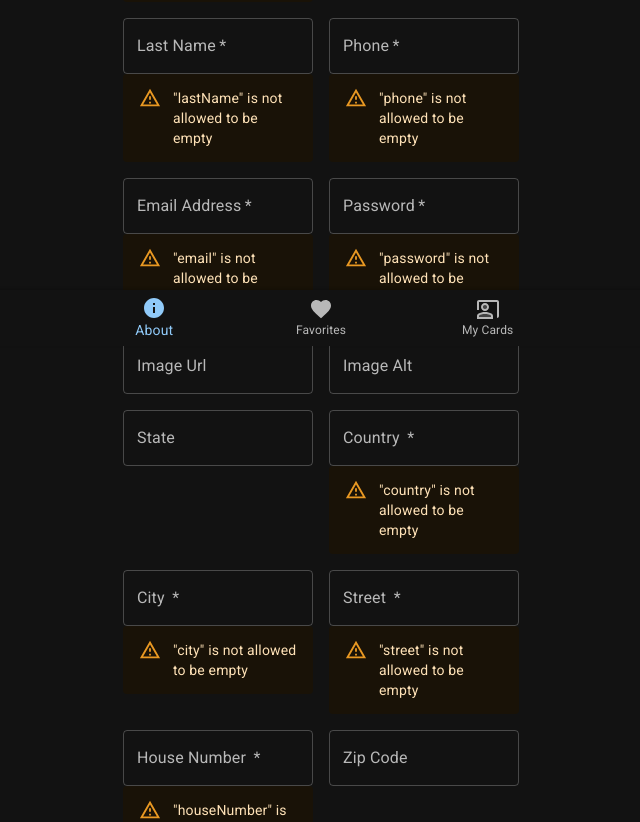
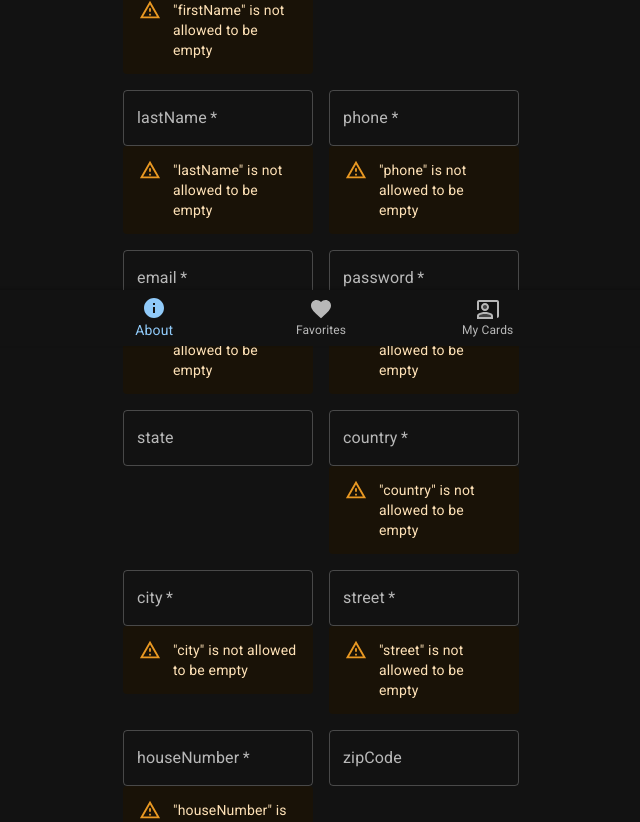
Before and after one commit to malkabraca/------, a React (Create React App) app: page /register in a window 1280 px wide. Shown: the part 454-1276 px from the top of the page, without its empty margins (319-959 px from the left). Built offline with nearby package versions, Linux system fonts and the light colour scheme.

Commit message:
register componnet

```diff
--- a/src/components/RegisterPagecomponent.jsx
+++ b/src/components/RegisterPagecomponent.jsx
@@ -0,0 +1,62 @@
+import { Alert, Grid, TextField } from "@mui/material";
+
+const mustFields = [
+  "firstName",
+  "lastName",
+  "phone",
+  "email",
+  "password",
+  "country",
+  "city",
+  "street",
+  "houseNumber",
+];
+
+const RegisterPageComponent = ({
+  item,
+  inputState,
+  inputsErrorState,
+  onChange
+}) => {
+  const isRequired = mustFields.includes(item);
+  if (item === "biz") return;
+  return isRequired ? (
+    <Grid item xs={12} sm={6}>
+      <TextField
+        required
+        name={item}
+        fullWidth
+        id={item}
+        label={item}
+        value={inputState ? inputState[item] : ""}
+        onChange={onChange}
+      />
+      {inputsErrorState && inputsErrorState[item] && (
+        <Alert severity="warning">
+          {inputsErrorState[item].map((item) => (
+            <div key={"{item}-errors" + item}>{item}</div>
+          ))}
+        </Alert>
+      )}
+    </Grid>
+  ) : (
+    <Grid item xs={12} sm={6}>
+      <TextField
+        name={item}
+        fullWidth
+        id={item}
+        label={item}
+        value={inputState[item] ? inputState[item] : ""}
+        onChange={onChange}
+      />
+      {inputsErrorState && inputsErrorState[item] && (
+        <Alert severity="warning">
+          {inputsErrorState[item].map((item) => (
+            <div key={"{item}-errors" + item}>{item}</div>
+          ))}
+        </Alert>
+      )}
+    </Grid>
+  );
+};
+export default RegisterPageComponent;
--- a/src/pages/RegisterPage.jsx
+++ b/src/pages/RegisterPage.jsx
@@ -18,16 +18,18 @@ import axios from "axios";
 import { toast } from "react-toastify";
 import CachedIcon from "@mui/icons-material/Cached";
 import { useEffect } from "react";
+import RegisterPageComponent from "../components/RegisterPagecomponent";
+
 const RegisterPage = () => {
   const [inputState, setInputState] = useState({
+    imageUrl: "",
+    imageAlt: "",
     firstName: "",
     middleName: "",
     lastName: "",
     phone: "",
     email: "",
     password: "",
-    imageUrl: "",
-    imageAlt: "",
     state: "",
     country: "",
     city: "",
@@ -40,7 +42,7 @@ const RegisterPage = () => {
   useEffect(() => {
     const joiResponse = validateRegisterSchema(inputState);
     setinputsErrorState(joiResponse);
-  },[])
+  }, []);
 
   const [inputsErrorState, setinputsErrorState] = useState(null);
   const navigate = useNavigate();
@@ -96,14 +98,14 @@ const RegisterPage = () => {
   const resetForm = () => {
     let newInputState = JSON.parse(JSON.stringify(inputState));
     newInputState = {
+      imageUrl: "",
+      imageAlt: "",
       firstName: "",
       middleName: "",
       lastName: "",
       phone: "",
       email: "",
       password: "",
-      imageUrl: "",
-      imageAlt: "",
       state: "",
       country: "",
       city: "",
@@ -126,7 +128,7 @@ const RegisterPage = () => {
     });
     setinputsErrorState(newjoiResponse);
   };
-
+  const keys = Object.keys(inputState);
   return (
     <Container component="main" maxWidth="xs">
       <CssBaseline />
@@ -146,269 +148,16 @@ const RegisterPage = () => {
         </Typography>
         <Box component="div" noValidate sx={{ mt: 3 }}>
           <Grid container spacing={2}>
-            <Grid item xs={12} sm={6}>
-              <TextField
-                autoComplete="given-name"
-                name="firstName"
-                required
-                fullWidth
-                id="firstName"
-                label="First Name"
-                autoFocus
-                value={inputState.firstName}
+            {keys.map((item) => (
+              <RegisterPageComponent
+                key={item}
+                item={item}
+                inputState={inputState}
                 onChange={handleInputChange}
+                inputsErrorState={inputsErrorState}
               />
-              {inputsErrorState && inputsErrorState.firstName && (
-                <Alert severity="warning">
-                  {inputsErrorState.firstName.map((item) => (
-                    <div key={"lastName-errors" + item}>{item}</div>
-                  ))}
-                </Alert>
-              )}
-            </Grid>
-            <Grid item xs={12} sm={6}>
-              <TextField
-                fullWidth
-                id="middleName"
-                label="Middle Name"
-                name="middleName"
-                autoComplete="family-name"
-                value={inputState.middleName}
-                onChange={handleInputChange}
-              />
-              {inputsErrorState && inputsErrorState.middleName && (
-                <Alert severity="warning">
-                  {inputsErrorState.middleName.map((item) => (
-                    <div key={"middleName-errors" + item}>{item}</div>
-                  ))}
-                </Alert>
-              )}
-            </Grid>
-            <Grid item xs={12} sm={6}>
-              <TextField
-                required
-                fullWidth
-                id="lastName"
-                label="Last Name"
-                name="lastName"
-                autoComplete="family-name"
-                value={inputState.lastName}
-                onChange={handleInputChange}
-              />
-              {inputsErrorState && inputsErrorState.lastName && (
-                <Alert severity="warning">
-                  {inputsErrorState.lastName.map((item) => (
-                    <div key={"lastName-errors" + item}>{item}</div>
-                  ))}
-                </Alert>
-              )}
-            </Grid>
-            <Grid item xs={12} sm={6}>
-              <TextField
-                required
-                fullWidth
-                id="phone"
-                label="Phone"
-                name="phone"
-                autoComplete="phone"
-                value={inputState.phone}
-                onChange={handleInputChange}
-              />
-              {inputsErrorState && inputsErrorState.phone && (
-                <Alert severity="warning">
-                  {inputsErrorState.phone.map((item) => (
-                    <div key={"phone-errors" + item}>{item}</div>
-                  ))}
-                </Alert>
-              )}
-            </Grid>
-            <Grid item xs={12} sm={6}>
-              <TextField
-                required
-                fullWidth
-                id="email"
-                label="Email Address"
-                name="email"
-                autoComplete="email"
-                value={inputState.email}
-                onChange={handleInputChange}
-              />
-              {inputsErrorState && inputsErrorState.email && (
-                <Alert severity="warning">
-                  {inputsErrorState.email.map((item) => (
-                    <div key={"email-errors" + item}>{item}</div>
-                  ))}
-                </Alert>
-              )}
-            </Grid>
-            <Grid item xs={12} sm={6}>
-              <TextField
-                required
-                fullWidth
-                name="password"
-                label="Password"
-                type="password"
-                id="password"
-                autoComplete="new-password"
-                value={inputState.password}
-                onChange={handleInputChange}
-              />
-              {inputsErrorState && inputsErrorState.password && (
-                <Alert severity="warning">
-                  {inputsErrorState.password.map((item) => (
-                    <div key={"password-errors" + item}>{item}</div>
-                  ))}
-                </Alert>
-              )}
-            </Grid>
-            <Grid item xs={12} sm={6}>
-              <TextField
-                fullWidth
-                id="imageUrl"
-                label="Image Url "
-                name="imageUrl"
-                autoComplete="imageUrl"
-                value={inputState.imageUrl}
-                onChange={handleInputChange}
-              />
-              {inputsErrorState && inputsErrorState.imageUrl && (
-                <Alert severity="warning">
-                  {inputsErrorState.imageUrl.map((item) => (
-                    <div key={"imageUrl-errors" + item}>{item}</div>
-                  ))}
-                </Alert>
-              )}
-            </Grid>
-            <Grid item xs={12} sm={6}>
-              <TextField
-                fullWidth
-                id="imageAlt"
-                label="Image Alt "
-                name="imageAlt"
-                autoComplete="imageAlt"
-                value={inputState.imageAlt}
-                onChange={handleInputChange}
-              />
-              {inputsErrorState && inputsErrorState.imageAlt && (
-                <Alert severity="warning">
-                  {inputsErrorState.imageAlt.map((item) => (
-                    <div key={"imageAlt-errors" + item}>{item}</div>
-                  ))}
-                </Alert>
-              )}
-            </Grid>
-            <Grid item xs={12} sm={6}>
-              <TextField
-                fullWidth
-                id="state"
-                label="State "
-                name="state"
-                autoComplete="state"
-                value={inputState.state}
-                onChange={handleInputChange}
-              />
-              {inputsErrorState && inputsErrorState.state && (
-                <Alert severity="warning">
-                  {inputsErrorState.state.map((item) => (
-                    <div key={"state-errors" + item}>{item}</div>
-                  ))}
-                </Alert>
-              )}
-            </Grid>
-            <Grid item xs={12} sm={6}>
-              <TextField
-                required
-                fullWidth
-                id="country"
-                label="Country "
-                name="country"
-                autoComplete="country"
-                value={inputState.country}
-                onChange={handleInputChange}
-              />
-              {inputsErrorState && inputsErrorState.country && (
-                <Alert severity="warning">
-                  {inputsErrorState.country.map((item) => (
-                    <div key={"country-errors" + item}>{item}</div>
-                  ))}
-                </Alert>
-              )}
-            </Grid>
-            <Grid item xs={12} sm={6}>
-              <TextField
-                required
-                fullWidth
-                id="city"
-                label="City "
-                name="city"
-                autoComplete="city"
-                value={inputState.city}
-                onChange={handleInputChange}
-              />
-              {inputsErrorState && inputsErrorState.city && (
-                <Alert severity="warning">
-                  {inputsErrorState.city.map((item) => (
-                    <div key={"city-errors" + item}>{item}</div>
-                  ))}
-                </Alert>
-              )}
-            </Grid>
-            <Grid item xs={12} sm={6}>
-              <TextField
-                required
-                fullWidth
-                id="street"
-                label="Street "
-                name="street"
-                autoComplete="street"
-                value={inputState.street}
-                onChange={handleInputChange}
-              />
-              {inputsErrorState && inputsErrorState.street && (
-                <Alert severity="warning">
-                  {inputsErrorState.street.map((item) => (
-                    <div key={"street-errors" + item}>{item}</div>
-                  ))}
-                </Alert>
-              )}
-            </Grid>{" "}
-            <Grid item xs={12} sm={6}>
-              <TextField
-                required
-                fullWidth
-                id="houseNumber"
-                label="House Number "
-                name="houseNumber"
-                autoComplete="houseNumber"
-                value={inputState.houseNumber}
-                onChange={handleInputChange}
-              />
-              {inputsErrorState && inputsErrorState.houseNumber && (
-                <Alert severity="warning">
-                  {inputsErrorState.houseNumber.map((item) => (
-                    <div key={"houseNumber-errors" + item}>{item}</div>
-                  ))}
-                </Alert>
-              )}
-            </Grid>{" "}
-            <Grid item xs={12} sm={6}>
-              <TextField
-                fullWidth
-                id="zipCode"
-                label="Zip Code "
-                name="zipCode"
-                autoComplete="zipCode"
-                value={inputState.zipCode}
-                onChange={handleInputChange}
-              />
-              {inputsErrorState && inputsErrorState.zipCode && (
-                <Alert severity="warning">
-                  {inputsErrorState.zipCode.map((item) => (
-                    <div key={"zipCode-errors" + item}>{item}</div>
-                  ))}
-                </Alert>
-              )}
-            </Grid>
+            ))}
+
             <Grid item xs={12}>
               <FormControlLabel
                 control={
@@ -450,7 +199,7 @@ const RegisterPage = () => {
                 variant="contained"
                 sx={{ mt: 1, mb: 1 }}
                 onClick={handeleBtnClick}
-                disabled= {inputsErrorState !==null}
+                disabled={inputsErrorState !== null}
               >
                 Sign Up
               </Button>
@@ -472,3 +221,267 @@ const RegisterPage = () => {
 };
 
 export default RegisterPage;
+
+// <Grid item xs={12} sm={6}>
+//               <TextField
+//                 autoComplete="given-name"
+//                 name="firstName"
+//                 required
+//                 fullWidth
+//                 id="firstName"
+//                 label="First Name"
+//                 autoFocus
+//                 value={inputState.firstName}
+//                 onChange={handleInputChange}
+//               />
+//               {inputsErrorState && inputsErrorState.firstName && (
+//                 <Alert severity="warning">
+//                   {inputsErrorState.firstName.map((item) => (
+//                     <div key={"lastName-errors" + item}>{item}</div>
+//                   ))}
+//                 </Alert>
+//               )}
+//             </Grid>
+//             <Grid item xs={12} sm={6}>
+//               <TextField
+//                 fullWidth
+//                 id="middleName"
+//                 label="Middle Name"
+//                 name="middleName"
+//                 autoComplete="family-name"
+//                 value={inputState.middleName}
+//                 onChange={handleInputChange}
+//               />
+//               {inputsErrorState && inputsErrorState.middleName && (
+//                 <Alert severity="warning">
+//                   {inputsErrorState.middleName.map((item) => (
+//                     <div key={"middleName-errors" + item}>{item}</div>
+//                   ))}
+//                 </Alert>
+//               )}
+//             </Grid>
+//             <Grid item xs={12} sm={6}>
+//               <TextField
+//                 required
+//                 fullWidth
+//                 id="lastName"
+//                 label="Last Name"
+//                 name="lastName"
+//                 autoComplete="family-name"
+//                 value={inputState.lastName}
+//                 onChange={handleInputChange}
+//               />
+//               {inputsErrorState && inputsErrorState.lastName && (
+//                 <Alert severity="warning">
+//                   {inputsErrorState.lastName.map((item) => (
+//                     <div key={"lastName-errors" + item}>{item}</div>
+//                   ))}
+//                 </Alert>
+//               )}
+//             </Grid>
+//             <Grid item xs={12} sm={6}>
+//               <TextField
+//                 required
+//                 fullWidth
+//                 id="phone"
+//                 label="Phone"
+//                 name="phone"
+//                 autoComplete="phone"
+//                 value={inputState.phone}
+//                 onChange={handleInputChange}
+//               />
+//               {inputsErrorState && inputsErrorState.phone && (
+//                 <Alert severity="warning">
+//                   {inputsErrorState.phone.map((item) => (
+//                     <div key={"phone-errors" + item}>{item}</div>
+//                   ))}
+//                 </Alert>
+//               )}
+//             </Grid>
+//             <Grid item xs={12} sm={6}>
+//               <TextField
+//                 required
+//                 fullWidth
+//                 id="email"
+//                 label="Email Address"
+//                 name="email"
+//                 autoComplete="email"
+//                 value={inputState.email}
+//                 onChange={handleInputChange}
+//               />
+//               {inputsErrorState && inputsErrorState.email && (
+//                 <Alert severity="warning">
+//                   {inputsErrorState.email.map((item) => (
+//                     <div key={"email-errors" + item}>{item}</div>
+//                   ))}
+//                 </Alert>
+//               )}
+//             </Grid>
+//             <Grid item xs={12} sm={6}>
+//               <TextField
+//                 required
+//                 fullWidth
+//                 name="password"
+//                 label="Password"
+//                 type="password"
+//                 id="password"
+//                 autoComplete="new-password"
+//                 value={inputState.password}
+//                 onChange={handleInputChange}
+//               />
+//               {inputsErrorState && inputsErrorState.password && (
+//                 <Alert severity="warning">
+//                   {inputsErrorState.password.map((item) => (
+//                     <div key={"password-errors" + item}>{item}</div>
+//                   ))}
+//                 </Alert>
+//               )}
+//             </Grid>
+//             <Grid item xs={12} sm={6}>
+//               <TextField
+//                 fullWidth
+//                 id="imageUrl"
+//                 label="Image Url "
+//                 name="imageUrl"
+//                 autoComplete="imageUrl"
+//                 value={inputState.imageUrl}
+//                 onChange={handleInputChange}
+//               />
+//               {inputsErrorState && inputsErrorState.imageUrl && (
+//                 <Alert severity="warning">
+//                   {inputsErrorState.imageUrl.map((item) => (
+//                     <div key={"imageUrl-errors" + item}>{item}</div>
+//                   ))}
+//                 </Alert>
+//               )}
+//             </Grid>
+//             <Grid item xs={12} sm={6}>
+//               <TextField
+//                 fullWidth
+//                 id="imageAlt"
+//                 label="Image Alt "
+//                 name="imageAlt"
+//                 autoComplete="imageAlt"
+//                 value={inputState.imageAlt}
+//                 onChange={handleInputChange}
+//               />
+//               {inputsErrorState && inputsErrorState.imageAlt && (
+//                 <Alert severity="warning">
+//                   {inputsErrorState.imageAlt.map((item) => (
+//                     <div key={"imageAlt-errors" + item}>{item}</div>
+//                   ))}
+//                 </Alert>
+//               )}
+//             </Grid>
+//             <Grid item xs={12} sm={6}>
+//               <TextField
+//                 fullWidth
+//                 id="state"
+//                 label="State "
+//                 name="state"
+//                 autoComplete="state"
+//                 value={inputState.state}
+//                 onChange={handleInputChange}
+//               />
+//               {inputsErrorState && inputsErrorState.state && (
+//                 <Alert severity="warning">
+//                   {inputsErrorState.state.map((item) => (
+//                     <div key={"state-errors" + item}>{item}</div>
+//                   ))}
+//                 </Alert>
+//               )}
+//             </Grid>
+//             <Grid item xs={12} sm={6}>
+//               <TextField
+//                 required
+//                 fullWidth
+//                 id="country"
+//                 label="Country "
+//                 name="country"
+//                 autoComplete="country"
+//                 value={inputState.country}
+//                 onChange={handleInputChange}
+//               />
+//               {inputsErrorState && inputsErrorState.country && (
+//                 <Alert severity="warning">
+//                   {inputsErrorState.country.map((item) => (
+//                     <div key={"country-errors" + item}>{item}</div>
+//                   ))}
+//                 </Alert>
+//               )}
+//             </Grid>
+//             <Grid item xs={12} sm={6}>
+//               <TextField
+//                 required
+//                 fullWidth
+//                 id="city"
+//                 label="City "
+//                 name="city"
+//                 autoComplete="city"
+//                 value={inputState.city}
+//                 onChange={handleInputChange}
+//               />
+//               {inputsErrorState && inputsErrorState.city && (
+//                 <Alert severity="warning">
+//                   {inputsErrorState.city.map((item) => (
+//                     <div key={"city-errors" + item}>{item}</div>
+//                   ))}
+//                 </Alert>
+//               )}
+//             </Grid>
+//             <Grid item xs={12} sm={6}>
+//               <TextField
+//                 required
+//                 fullWidth
+//                 id="street"
+//                 label="Street "
+//                 name="street"
+//                 autoComplete="street"
+//                 value={inputState.street}
+//                 onChange={handleInputChange}
+//               />
+//               {inputsErrorState && inputsErrorState.street && (
+//                 <Alert severity="warning">
+//                   {inputsErrorState.street.map((item) => (
+//                     <div key={"street-errors" + item}>{item}</div>
+//                   ))}
+//                 </Alert>
+//               )}
+//             </Grid>{" "}
+//             <Grid item xs={12} sm={6}>
+//               <TextField
+//                 required
+//                 fullWidth
+//                 id="houseNumber"
+//                 label="House Number "
+//                 name="houseNumber"
+//                 autoComplete="houseNumber"
+//                 value={inputState.houseNumber}
+//                 onChange={handleInputChange}
+//               />
+//               {inputsErrorState && inputsErrorState.houseNumber && (
+//                 <Alert severity="warning">
+//                   {inputsErrorState.houseNumber.map((item) => (
+//                     <div key={"houseNumber-errors" + item}>{item}</div>
+//                   ))}
+//                 </Alert>
+//               )}
+//             </Grid>{" "}
+//             <Grid item xs={12} sm={6}>
+//               <TextField
+//                 fullWidth
+//                 id="zipCode"
+//                 label="Zip Code "
+//                 name="zipCode"
+//                 autoComplete="zipCode"
+//                 value={inputState.zipCode}
+//                 onChange={handleInputChange}
+//               />
+//               {inputsErrorState && inputsErrorState.zipCode && (
+//                 <Alert severity="warning">
+//                   {inputsErrorState.zipCode.map((item) => (
+//                     <div key={"zipCode-errors" + item}>{item}</div>
+//                   ))}
+//                 </Alert>
+//               )}
+//             </Grid>
```
Also changed, not shown: src/pages/InformationCard.jsx (+0 -27 lines).
